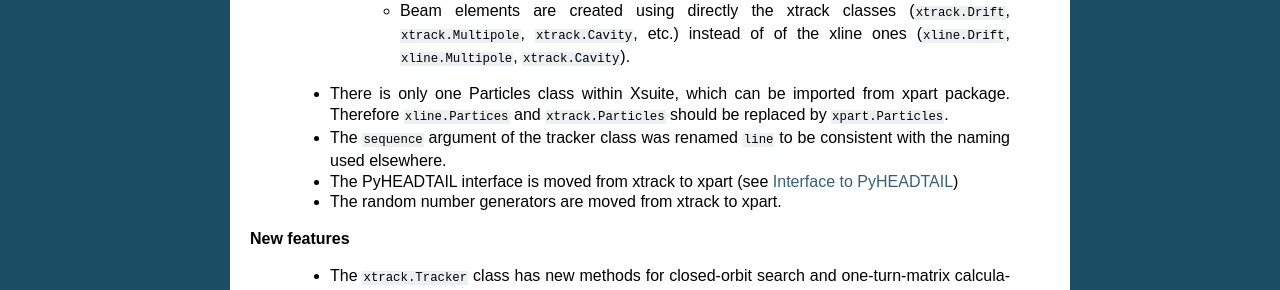
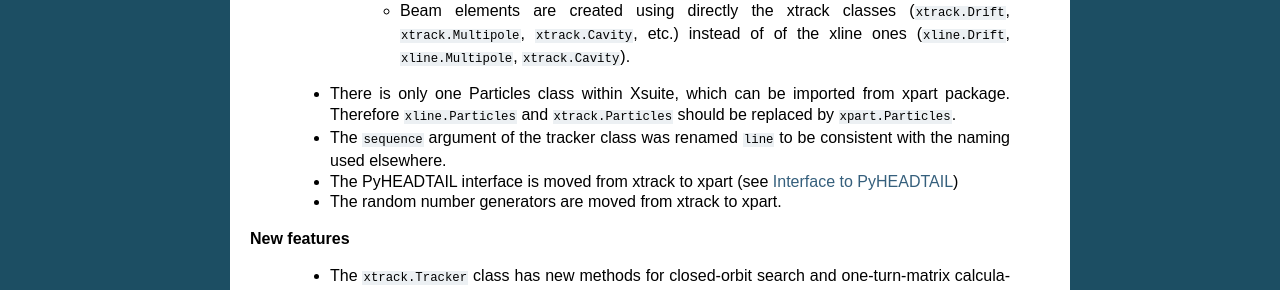
Before and after one commit to xsuite/xsuite, a Sphinx documentation site: the page built from docs/v020changes.rst, in a window 1280 px wide. Shown: the part 425-715 px from the top of the page. Built offline with Sphinx 7.4.7, drawn with Linux system fonts in a browser that asks for light colours.

Commit message:
Quick push

```diff
--- a/docs/v020changes.rst
+++ b/docs/v020changes.rst
@@ -16,7 +16,7 @@ Most relevant changes to the interface are the following:
  - The xline package is removed
      - The class ``xline.Line`` is replaced by ``xtrack.Line`` for the creation and import of machine lattices (see :doc:`singlepart`).
      - Beam elements are created using directly the xtrack classes (``xtrack.Drift``, ``xtrack.Multipole``, ``xtrack.Cavity``, etc.) instead of of the xline ones (``xline.Drift``, ``xline.Multipole``, ``xtrack.Cavity``).
- - There is only one Particles class within Xsuite, which can be imported from xpart package. Therefore ``xline.Partices`` and ``xtrack.Particles`` should be replaced by ``xpart.Particles``.
+ - There is only one Particles class within Xsuite, which can be imported from xpart package. Therefore ``xline.Particles`` and ``xtrack.Particles`` should be replaced by ``xpart.Particles``.
  - The ``sequence`` argument of the tracker class was renamed ``line`` to be consistent with the naming used elsewhere.
  - The PyHEADTAIL interface is moved from xtrack to xpart (see :doc:`pyhtinterface`)
  - The random number generators are moved from xtrack to xpart.
```
